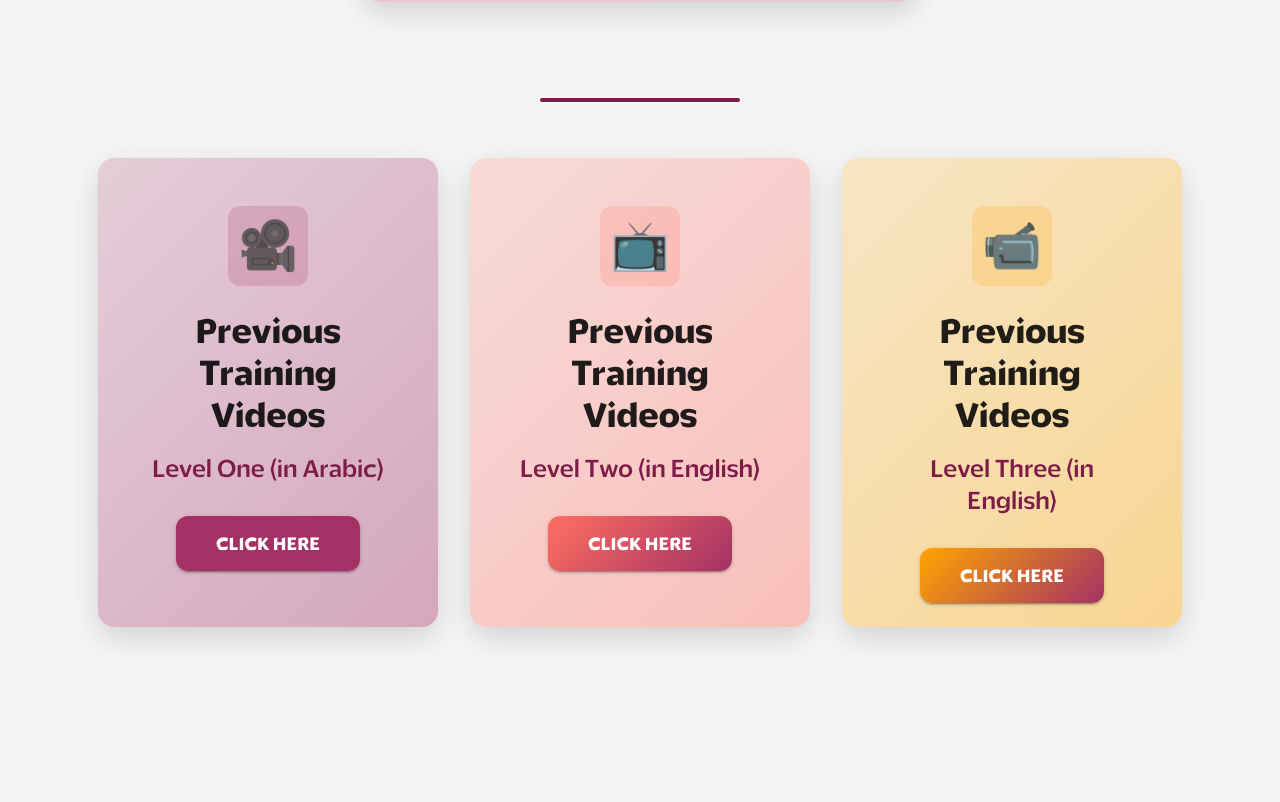
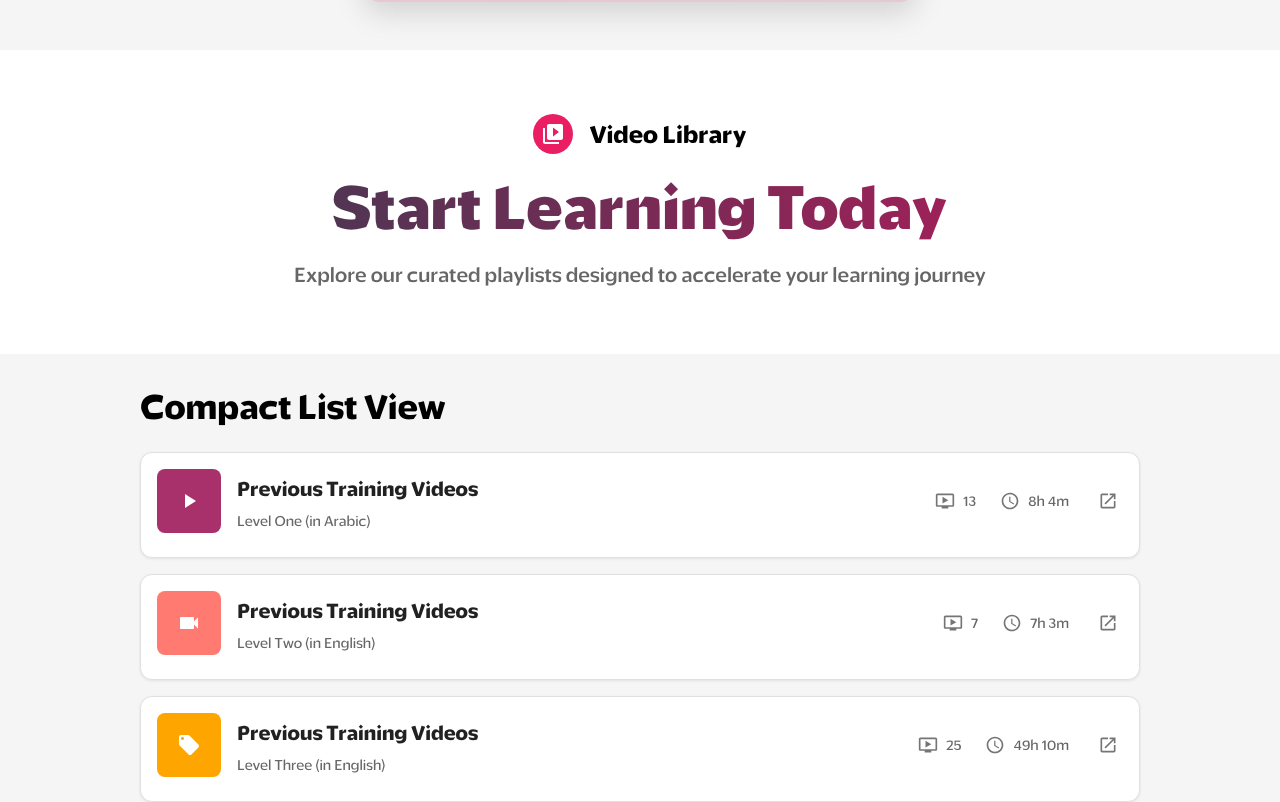
Before and after one commit to Graduation-Project-POM/FrontEnd-POM, a React (Vite) app: page /resources in a window 1280 px wide. Shown: the part 3306-4108 px from the top of the page. Built offline with nearby package versions, Linux system fonts and the light colour scheme.

Commit message:
refactor playlist section

```diff
--- a/src/Components/ResourcesComponents/playlist/playlist.ts
+++ b/src/Components/ResourcesComponents/playlist/playlist.ts
@@ -1,65 +1,68 @@
 import type { SxProps, Theme } from "@mui/material";
 
 export const page: SxProps<Theme> = {
-    paddingTop: "80px",
-    display: "flex",
-    flexWrap: "wrap",
+    minHeight: "100vh",
+    bgcolor: "#f5f5f5",
+    py: 4,
+};
+
+export const heroBox: SxProps<Theme> = {
+    bgcolor: "white",
+    py: 8,
+    px: 3,
+    mb: 4,
+    textAlign: "center",
+};
+
+export const heroStack: SxProps<Theme> = {
     justifyContent: "center",
-    p: 2,
-    gap: 4,
+};
+
+export const heroTitle: SxProps<Theme> = {
+    mt: 2,
+    background: "linear-gradient(90deg, #2C3E50 0%, #C2185B 100%)",
+    WebkitBackgroundClip: "text",
+    WebkitTextFillColor: "transparent",
+    mb: 2,
+    fontWeight: 800,
+};
+
+export const heroSubtitle: SxProps<Theme> = {
+    maxWidth: 700,
+    mx: "auto",
+};
+
+export const listWrapper: SxProps<Theme> = {
+    maxWidth: 1000,
+    mx: "auto",
+    px: 3,
 };
 
 export const card = (color: string): SxProps<Theme> => ({
-    width: 340,
-    borderRadius: 4,
-    overflow: "hidden",
-    boxShadow: "0 10px 30px rgba(0,0,0,0.15)",
-    background: `linear-gradient(135deg, ${color}33, ${color}66)`,
-    transition: "all 0.3s ease",
     cursor: "pointer",
+    borderRadius: 3,
+    border: "1px solid #e0e0e0",
+    boxShadow: "0 1px 3px rgba(0,0,0,0.08)",
+    transition:
+        "transform 0.35s cubic-bezier(0.4, 0, 0.2, 1), box-shadow 0.35s cubic-bezier(0.4, 0, 0.2, 1), border-color 0.35s",
     "&:hover": {
-        transform: "translateY(-8px)",
-        boxShadow: "0 20px 50px rgba(0,0,0,0.25)",
+        transform: "translateY(-6px)",
+        boxShadow: "0 18px 40px rgba(0,0,0,0.18)",
+        borderColor: color,
     },
 });
 
-export const cardContent: SxProps<Theme> = {
-    display: "flex",
-    flexDirection: "column",
-    alignItems: "center",
-    textAlign: "center",
-    p: 6,
-};
-
-export const iconBox = (color: string): SxProps<Theme> => ({
-    width: 80,
-    height: 80,
-    borderRadius: 3,
-    backgroundColor: color + "33",
-    display: "flex",
-    alignItems: "center",
-    justifyContent: "center",
-    mb: 3,
-    fontSize: "3rem",
+export const avatar = (color: string): SxProps<Theme> => ({
+    bgcolor: color,
+    width: 64,
+    height: 64,
+    borderRadius: 2,
+    transition: "transform 0.35s",
+    ".MuiCard-root:hover &": {
+        transform: "scale(1.08)",
+    },
 });
 
-export const title: SxProps<Theme> = {
-    fontWeight: 700,
-    mb: 2,
+export const statsStack: SxProps<Theme> = {
+    ml: "auto",
 };
-
-export const subtitle = (color: string): SxProps<Theme> => ({
-    mb: 4,
-    color: color,
-});
-
-export const button = (color: string): SxProps<Theme> => ({
-    background: `linear-gradient(135deg, ${color}, #a33165)`,
-    color: "#fff",
-    borderRadius: 3,
-    px: 5,
-    py: 1.5,
-    fontWeight: 700,
-    fontSize: "1.1rem",
-    "&:hover": { filter: "brightness(1.1)" },
-});
--- a/src/Components/ResourcesComponents/playlist/playlist.tsx
+++ b/src/Components/ResourcesComponents/playlist/playlist.tsx
@@ -1,87 +1,136 @@
-import { Box, Typography, Container, Button, Card, CardContent } from "@mui/material";
+import React from "react";
+import { Box, Typography, Card, CardContent, Stack, IconButton, Avatar } from "@mui/material";
+import { PlayArrow, Videocam, LocalOffer, VideoLibrary as VideoLibraryIcon, Schedule, OndemandVideo, Launch } from "@mui/icons-material";
 import { useTranslation } from "react-i18next";
-import i18n from "../../../utils/i18n";
-import { page, card, cardContent, iconBox, title, button } from "./playlist";
-interface playlist {
+import { avatar, card, heroBox, heroStack, heroSubtitle, heroTitle, listWrapper, page, statsStack } from "./playlist";
+
+interface VideoItem {
+  id: string;
   title: string;
-    desc: string;
+  description: string;
   link: string;
-    color: string;
-    icon: string;
+  videoCount: number;
+  duration: string;
+  iconColor: string;
+  icon: React.ReactNode;
 }
 
-const playlist: playlist[] = [
+const openLink = (url: string) => {
+  window.open(url, "_blank", "noopener,noreferrer");
+};
+
+export default function VideoLibrarySection() {
+  const { t } = useTranslation();
+
+  const videoItems: VideoItem[] = [
     {
-        title: "playlist.heroTitle",
-        desc: "playlist.heroDesc",
+      id: "1",
+      title: t("playlist.heroTitle"),
+      description: t("playlist.heroDesc"),
       link: "https://www.youtube.com/watch?v=NV_YIWpNajs&list=PL9EgwsgADtexVP_Fj3WrmpgNtXlv0-fgl",
-        color: "#a33165",
-        icon: "🎥",
+      videoCount: 13,
+      duration: "8h 4m",
+      iconColor: "#A8306B",
+      icon: <PlayArrow />,
     },
     {
-        title: "playlist.heroTitle",
-        desc: "playlist.heroDesc2",
+      id: "2",
+      title: t("playlist.heroTitle"),
+      description: t("playlist.heroDesc2"),
       link: "https://www.youtube.com/watch?v=HPILHO7NzcY&list=PL9EgwsgADteyGLxBjUNBL2GtWUXWM-dga",
-        color: "#FF6F61",
-        icon: "📺",
-    }, {
-        title: "playlist.heroTitle",
-        desc: "playlist.heroDesc3",
+      videoCount: 7,
+      duration: "7h 3m",
+      iconColor: "#FF7B72",
+      icon: <Videocam />,
+    },
+    {
+      id: "3",
+      title: t("playlist.heroTitle"),
+      description: t("playlist.heroDesc3"),
       link: "https://www.youtube.com/watch?v=5mE7J7Vd1U0&list=PL9EgwsgADteyL3CsO5TDeay_4ntBPFc46",
-        color: "#FFA500",
-        icon: "📹",
-    }
+      videoCount: 25,
+      duration: "49h 10m",
+      iconColor: "#FFA500",
+      icon: <LocalOffer />,
+    },
   ];
 
-export default function Playlist() {
-    const { t } = useTranslation();
-    const isRTL = i18n.language === "ar";
+  return (
+    <Box sx={page}>
+      {/* Hero Section */}
+      <Box sx={heroBox}>
+        <Stack direction="row" alignItems="center" spacing={2} sx={heroStack}>
+          <Avatar sx={{ bgcolor: "#E91E63", width: 40, height: 40 }}>
+            <VideoLibraryIcon />
+          </Avatar>
+          <Typography variant="h5" fontWeight={700}>
+            Video Library
+          </Typography>
+        </Stack>
 
-    return (
-        <>
-            <Box>
-                <Typography
-                    variant="h5"
-                    sx={{
-                        width: "200px",
-                        height: 4,
-                        backgroundColor: "#7D1C48",
-                        borderRadius: 2,
-                        mx: "auto",
-                        mt: 10,
-                        marginBottom: 5,
-                    }}
-                >
+        <Typography variant="h2" sx={heroTitle}>
+          Start Learning Today
+        </Typography>
+
+        <Typography variant="h6" color="text.secondary" sx={heroSubtitle}>
+          Explore our curated playlists designed to accelerate your learning journey
         </Typography>
       </Box>
 
-            <Box sx={{ ...page, direction: isRTL ? "rtl" : "ltr" }}>
+      {/* Compact List View */}
+      <Box sx={listWrapper}>
+        <Typography variant="h4" fontWeight={700} sx={{ mb: 3 }}>
+          Compact List View
+        </Typography>
 
+        <Stack spacing={2}>
+          {videoItems.map((item) => (
+            <Card key={item.id} onClick={() => openLink(item.link)} sx={card(item.iconColor)}>
+              <CardContent>
+                <Stack direction="row" alignItems="center" spacing={2}>
+                  <Avatar sx={avatar(item.iconColor)}>{item.icon}</Avatar>
 
-                <Container
-                    sx={{
-                        display: "flex",
-                        flexWrap: "wrap",
-                        justifyContent: "center",
-                        gap: 4,
-                    }}>
-                    {playlist.map((p, index) => (
-                        <Card key={index} sx={card(p.color)} onClick={() => window.open(p.link, "_blank")}>
-                            <CardContent sx={cardContent}>
-                                <Box sx={iconBox(p.color)}>{p.icon}</Box>
-                                <Typography variant="h4" sx={title}>
-                                    {t(p.title)}
+                  <Box sx={{ flex: 1 }}>
+                    <Typography variant="h6" fontWeight={700} gutterBottom>
+                      {item.title}
                     </Typography>
-                                <Typography variant="h5" sx={{ mb: 4, textAlign: "center", color: "#7D1C48", fontWeight: 500 }}>
-                                    {t(p.desc)}
+                    <Typography variant="body2" color="text.secondary">
+                      {item.description}
                     </Typography>
-                                <Button variant="contained" component="a" sx={button(p.color)}>
-                                    {t("playlist.viewPlaylist")}
-                                </Button>
+                  </Box>
+
+                  <Stack direction="row" alignItems="center" spacing={3} sx={statsStack}>
+                    <Stack direction="row" alignItems="center" spacing={1}>
+                      <OndemandVideo fontSize="small" color="action" />
+                      <Typography variant="body2" color="text.secondary">
+                        {item.videoCount}
+                      </Typography>
+                    </Stack>
+
+                    <Stack direction="row" alignItems="center" spacing={1}>
+                      <Schedule fontSize="small" color="action" />
+                      <Typography variant="body2" color="text.secondary">
+                        {item.duration}
+                      </Typography>
+                    </Stack>
+
+                    <IconButton
+                      size="small"
+                      color="action"
+                      onClick={(e) => {
+                        e.stopPropagation();
+                        openLink(item.link);
+                      }}
+                    >
+                      <Launch fontSize="small" />
+                    </IconButton>
+                  </Stack>
+                </Stack>
               </CardContent>
             </Card>
           ))}
-                </Container>
-            </Box>  </>
+        </Stack>
+      </Box>
+    </Box>
   );
 }
```
Lines whose indentation alone changed are shown as unchanged.
